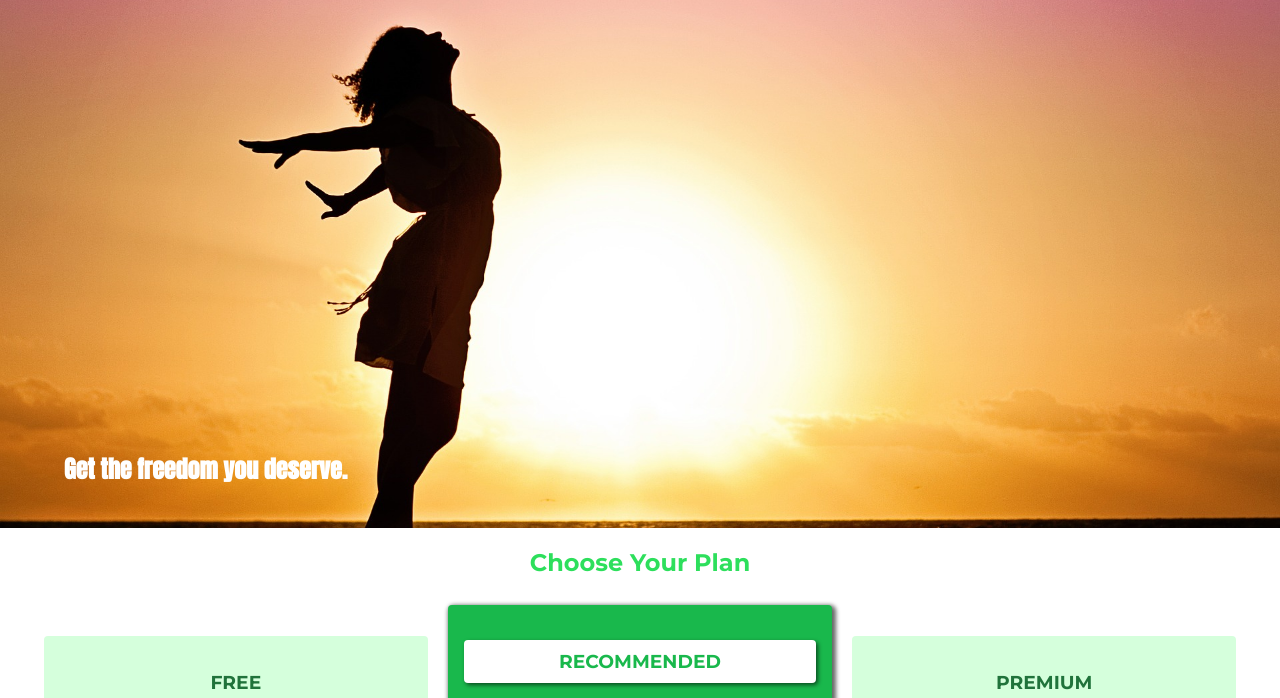
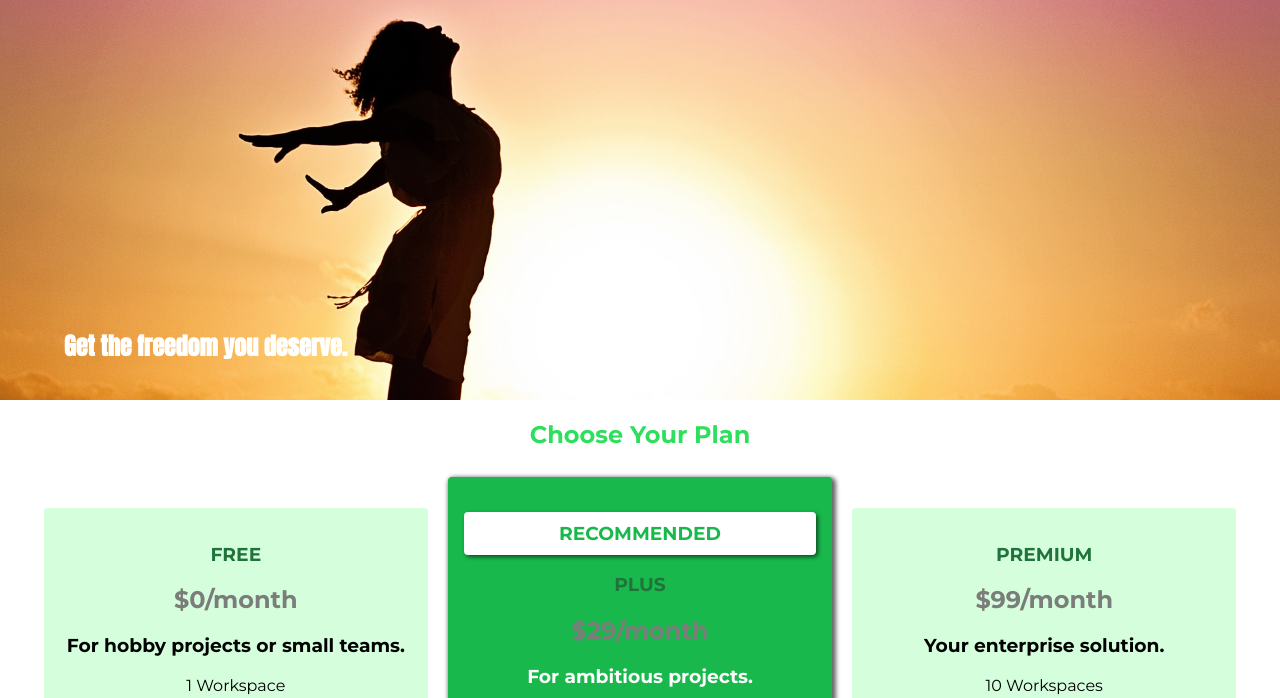
Before and after one commit to CSS-learning-projects-try-ons/CSS-learning-udemy, a plain HTML site: page diving-deeper-02-adding-the-header-starting-code/index.html in a window 1280 px wide. Shown: the part 51-749 px from the top of the page. Drawn offline with Linux system fonts and the light colour scheme.

Commit message:
working with vw vh

```diff
--- a/diving-deeper-02-adding-the-header-starting-code/main.css
+++ b/diving-deeper-02-adding-the-header-starting-code/main.css
@@ -1,14 +1,18 @@
+body {
+    /* to remove horizontal scrollbar that appears because of width: 100vw*/
+    overflow-x: hidden;
+}
 #product-overview {
     /* shorthand for below property related to background-image */
-    background: url('images/freedom.jpg')  left 10% top 40%/cover no-repeat border-box padding-box;
+    background: url('images/freedom.jpg')  left 10% top 30%/cover no-repeat border-box padding-box;
     /* background-image: url(images/freedom.jpg);
     background-size: cover;
     background-repeat: no-repeat;
     background-position: left 10% top 40%;
     background-origin: border-box;
     background-clip: padding-box; */
-    width: 100%;
-    height: 528px;
+    width: 100vw;
+    height: 50vh;
     position: relative;
     margin-top: 51.2px;
     /* border: 5px dashed red; */
```
